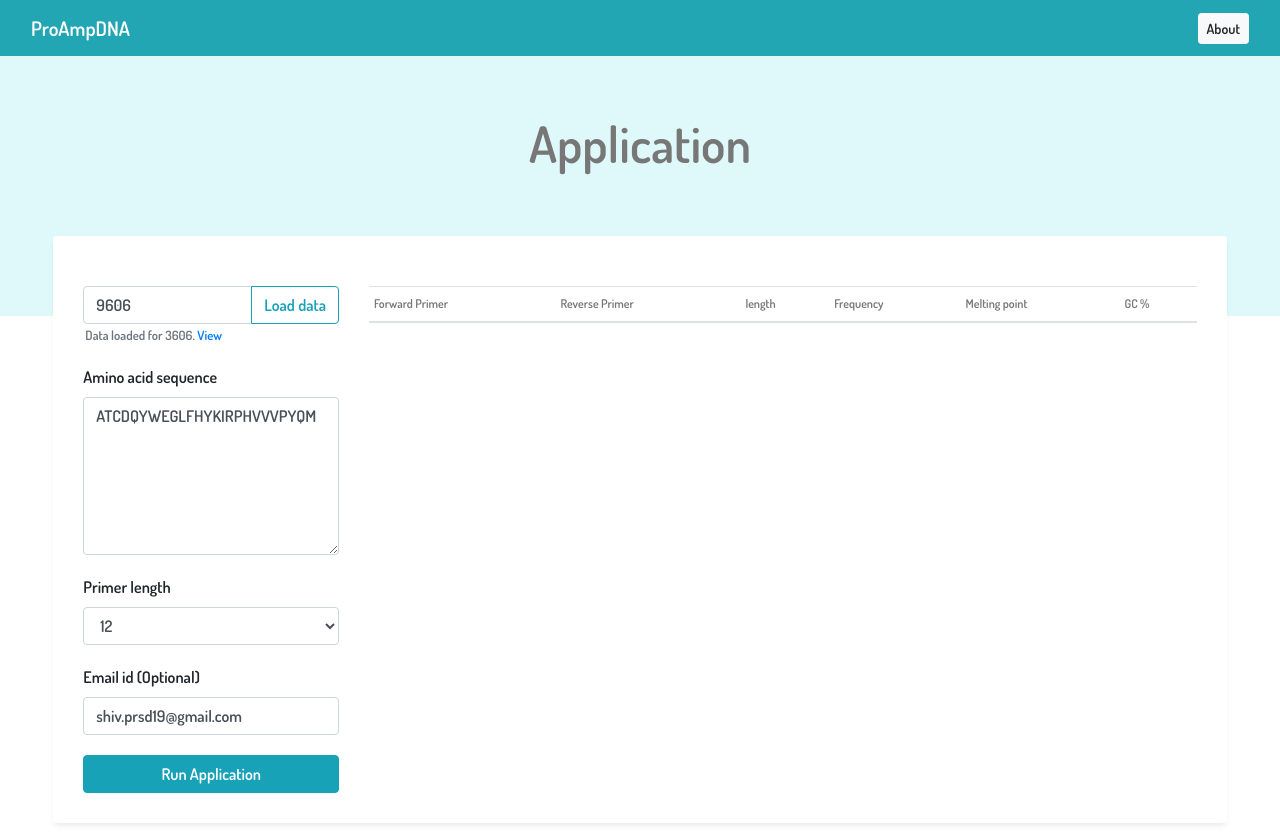
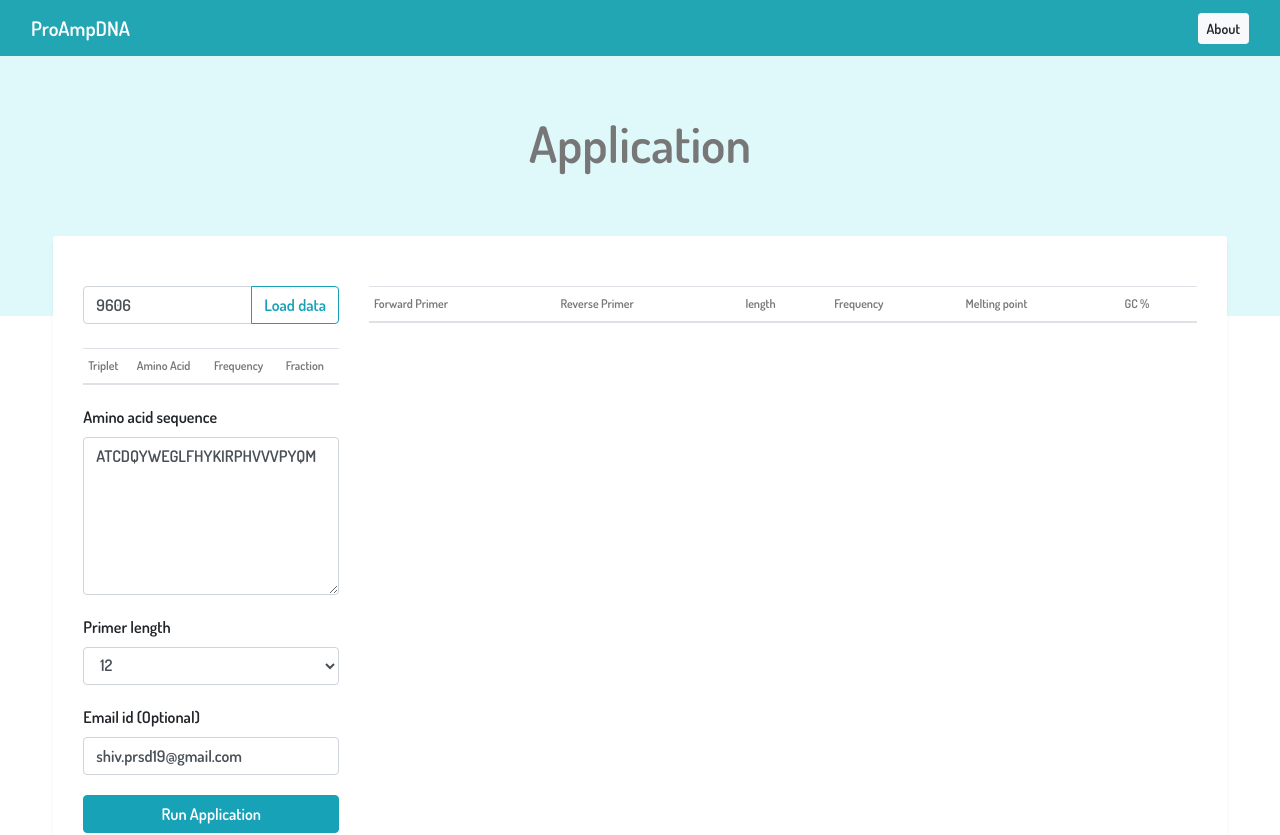
Before and after one commit to shiv-param/proampdna, an Angular app in the folder proampdna/frontend/: page / in a window 1280 px wide. Shown: the top 835 px of the page. Built offline with nearby package versions, Linux system fonts and the light colour scheme.

Commit message:
Integrated species data with UI

```diff
--- a/proampdna/frontend/src/app/app.component.css
+++ b/proampdna/frontend/src/app/app.component.css
@@ -39,6 +39,10 @@
   margin-top: 20px;
 }
 
+.application .species_data_wrap{
+  max-height: 200px;
+  overflow-y: scroll;
+}
 .application .codon-help-text{
   margin-top: -22px;
   margin-left: 2px;
--- a/proampdna/frontend/src/app/app.component.html
+++ b/proampdna/frontend/src/app/app.component.html
@@ -27,9 +27,29 @@
                 <button class="btn btn-outline-info" type="button" (click)="fetchSpeciesData()">Load data</button>
               </div>
             </div>
-            <small class="form-text text-muted codon-help-text">
-              Data loaded for <span>3606</span>. <a href="">View</a>
+            <small class="form-text text-muted codon-help-text" *ngIf="specie_data_loaded">
+              Data loaded for <span>{{ specie_data.specie_id }}</span>. <a href="#" data-toggle="modal" data-target="#species_data_modal">View</a>
             </small>
+            <div >
+              <table class="table table-striped table-sm table-proampdna">
+                <thead>
+                  <tr>
+                    <th scope="col">Triplet</th>
+                    <th scope="col">Amino Acid</th>
+                    <th scope="col">Frequency</th>
+                    <th scope="col">Fraction</th>
+                  </tr>
+                </thead>
+                <tbody class="species_data_wrap">
+                  <tr *ngFor="let result of specie_data.specie_data">
+                    <td>{{ result.triplet }}</td>
+                    <td>{{ result.amino_acid }}</td>
+                    <td>{{ result.frequency }}</td>
+                    <td>{{ result.fraction }}</td>
+                  </tr>
+                </tbody>
+              </table>
+            </div>
           </div>
           <div class="form-element">
             <label for="amino_acid_sequence">Amino acid sequence</label>
@@ -93,73 +113,21 @@
   </div>
 </div>
 
-<!--<div class="row">-->
-              <!--<div class="col-12 table-responsive form-content">-->
-                <!--<table class="table table-bordered table-sm table-proampdna">-->
-                  <!--<thead>-->
-                    <!--<tr>-->
-                      <!--<th colspan="4" scope="col" class="text-center">Heading</th>-->
-                    <!--</tr>-->
-                    <!--<tr>-->
-                      <!--<th scope="col">#</th>-->
-                      <!--<th scope="col">First</th>-->
-                      <!--<th scope="col">Last</th>-->
-                      <!--<th scope="col">Handle</th>-->
-                    <!--</tr>-->
-                  <!--</thead>-->
-                  <!--<tbody>-->
-                    <!--<tr>-->
-                      <!--<th scope="row">1</th>-->
-                      <!--<td>Mark</td>-->
-                      <!--<td>Otto</td>-->
-                      <!--<td>@mdo</td>-->
-                    <!--</tr>-->
-                    <!--<tr>-->
-                      <!--<th scope="row">2</th>-->
-                      <!--<td>Jacob</td>-->
-                      <!--<td>Thornton</td>-->
-                      <!--<td>@fat</td>-->
-                    <!--</tr>-->
-                    <!--<tr>-->
-                      <!--<th scope="row">3</th>-->
-                      <!--<td colspan="2">Larry the Bird</td>-->
-                      <!--<td>@twitter</td>-->
-                    <!--</tr>-->
-                  <!--<tr>-->
-                      <!--<th scope="row">1</th>-->
-                      <!--<td>Mark</td>-->
-                      <!--<td>Otto</td>-->
-                      <!--<td>@mdo</td>-->
-                    <!--</tr>-->
-                    <!--<tr>-->
-                      <!--<th scope="row">2</th>-->
-                      <!--<td>Jacob</td>-->
-                      <!--<td>Thornton</td>-->
-                      <!--<td>@fat</td>-->
-                    <!--</tr>-->
-                    <!--<tr>-->
-                      <!--<th scope="row">3</th>-->
-                      <!--<td colspan="2">Larry the Bird</td>-->
-                      <!--<td>@twitter</td>-->
-                    <!--</tr>-->
-                  <!--<tr>-->
-                      <!--<th scope="row">1</th>-->
-                      <!--<td>Mark</td>-->
-                      <!--<td>Otto</td>-->
-                      <!--<td>@mdo</td>-->
-                    <!--</tr>-->
-                    <!--<tr>-->
-                      <!--<th scope="row">2</th>-->
-                      <!--<td>Jacob</td>-->
-                      <!--<td>Thornton</td>-->
-                      <!--<td>@fat</td>-->
-                    <!--</tr>-->
-                    <!--<tr>-->
-                      <!--<th scope="row">3</th>-->
-                      <!--<td colspan="2">Larry the Bird</td>-->
-                      <!--<td>@twitter</td>-->
-                    <!--</tr>-->
-                  <!--</tbody>-->
-                <!--</table>-->
-              <!--</div>-->
-            <!--</div>-->
+<div class="modal fade" id="species_data_modal" tabindex="-1" role="dialog" aria-labelledby="species_data_modal_title" aria-hidden="true" *ngIf="specie_data_loaded">
+  <div class="modal-dialog" role="document">
+    <div class="modal-content">
+      <div class="modal-header">
+        <h5 class="modal-title" id="species_data_modal_title">{{ specie_data.specie_head }}</h5>
+        <button type="button" class="close" data-dismiss="modal" aria-label="Close">
+          <span aria-hidden="true">&times;</span>
+        </button>
+      </div>
+      <div class="modal-body">
+
+      </div>
+      <div class="modal-footer">
+        <button type="button" class="btn btn-secondary" data-dismiss="modal">Close</button>
+      </div>
+    </div>
+  </div>
+</div>
--- a/proampdna/frontend/src/app/app.component.ts
+++ b/proampdna/frontend/src/app/app.component.ts
@@ -17,13 +17,10 @@ export class AppComponent {
   private primer_length: string = "12";
   private email: string = "shiv.prsd19@gmail.com";
 
-  private specie_data = {
-      id: '',
-      head: '',
-      data: []
-  };
+  private specie_data = {};
+  private result_data = {};
 
-  private result_data;
+  private specie_data_loaded: boolean = false;
 
   constructor(private http: HttpClient){}
 
@@ -31,7 +28,8 @@ export class AppComponent {
       if(this.specie_id.trim() != ""){
           let url = this.base_url + "/api/load-species-data/?specie_id=" + this.specie_id;
           this.http.get(url).subscribe((res)=>{
-            console.log(res);
+            this.specie_data = res.species_data;
+            this.specie_data_loaded = true;
           });
       }
   }
```
